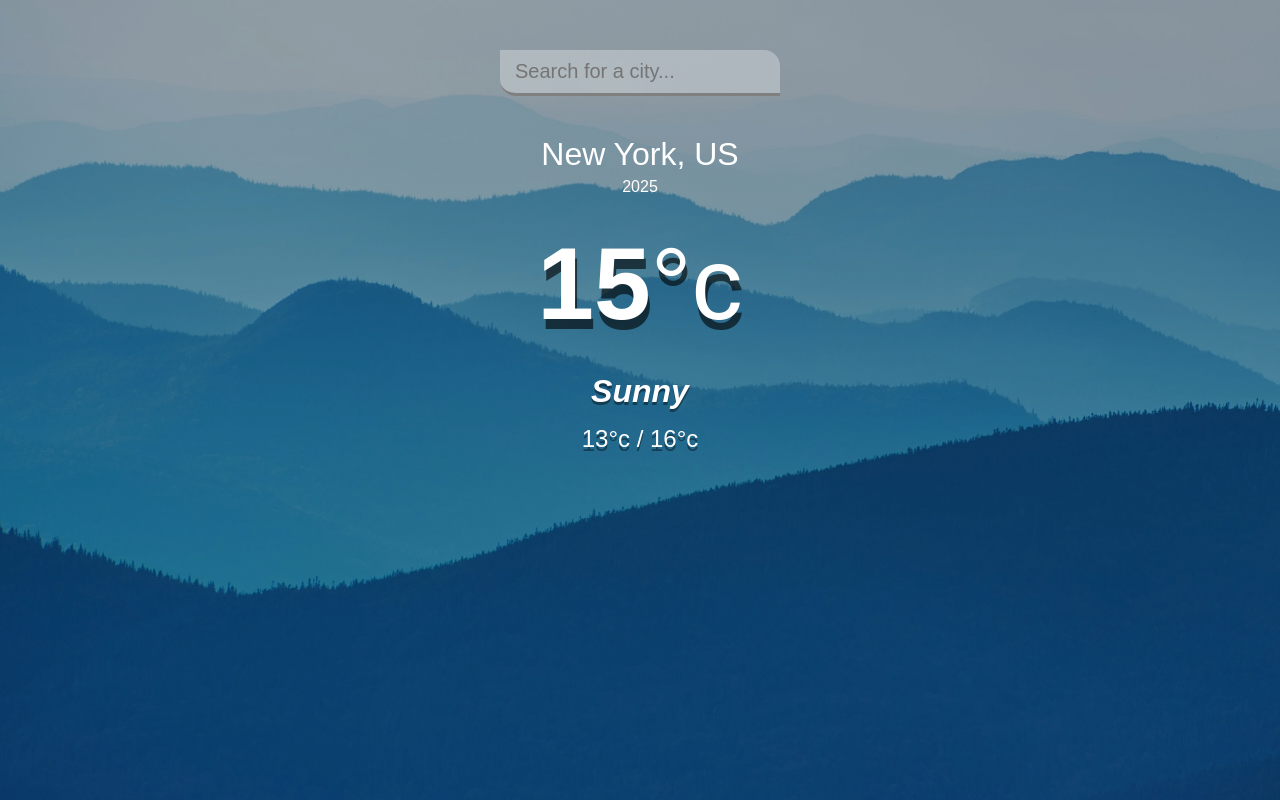
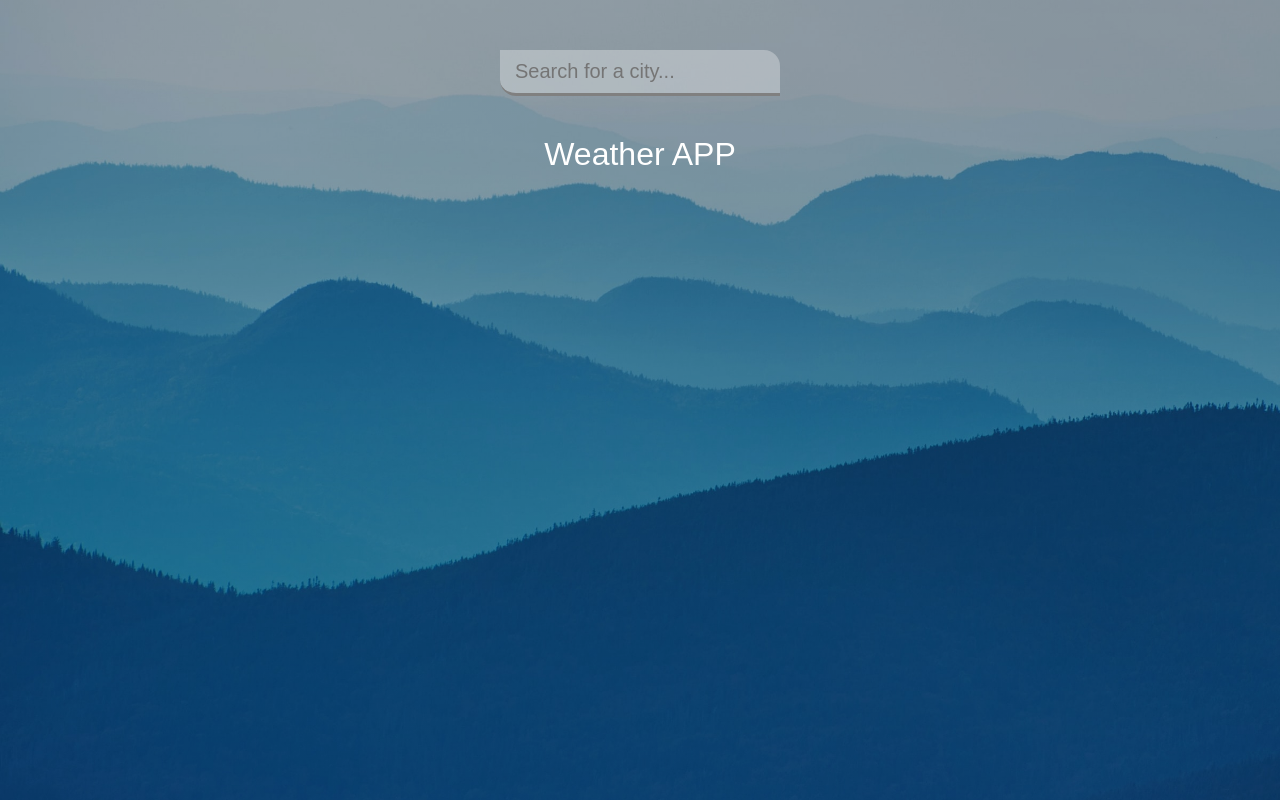
Before and after one commit to MrunmayRajgire/weather_app, a plain HTML site: page index.html in a window 1280 px wide. Drawn offline with Linux system fonts and the light colour scheme.

Commit message:
minor changes

```diff
--- a/index.html
+++ b/index.html
@@ -13,13 +13,13 @@
     </header>
     <main>
       <section class="location">
-        <div class="city">New York, US</div>
-        <div class="date">2025</div>
+        <div class="city">Weather APP</div>
+        <div class="date"></div>
       </section>
       <div class="current">
-        <div class="temp">15<span>°c</span></div>
-        <div class="weather">Sunny</div>
-        <div class="hi-low">13°c / 16°c</div>
+        <div class="temp"><span></span></div>
+        <div class="weather"></div>
+        <div class="hi-low"></div>
       </div>
     </main>
   </div>
```
